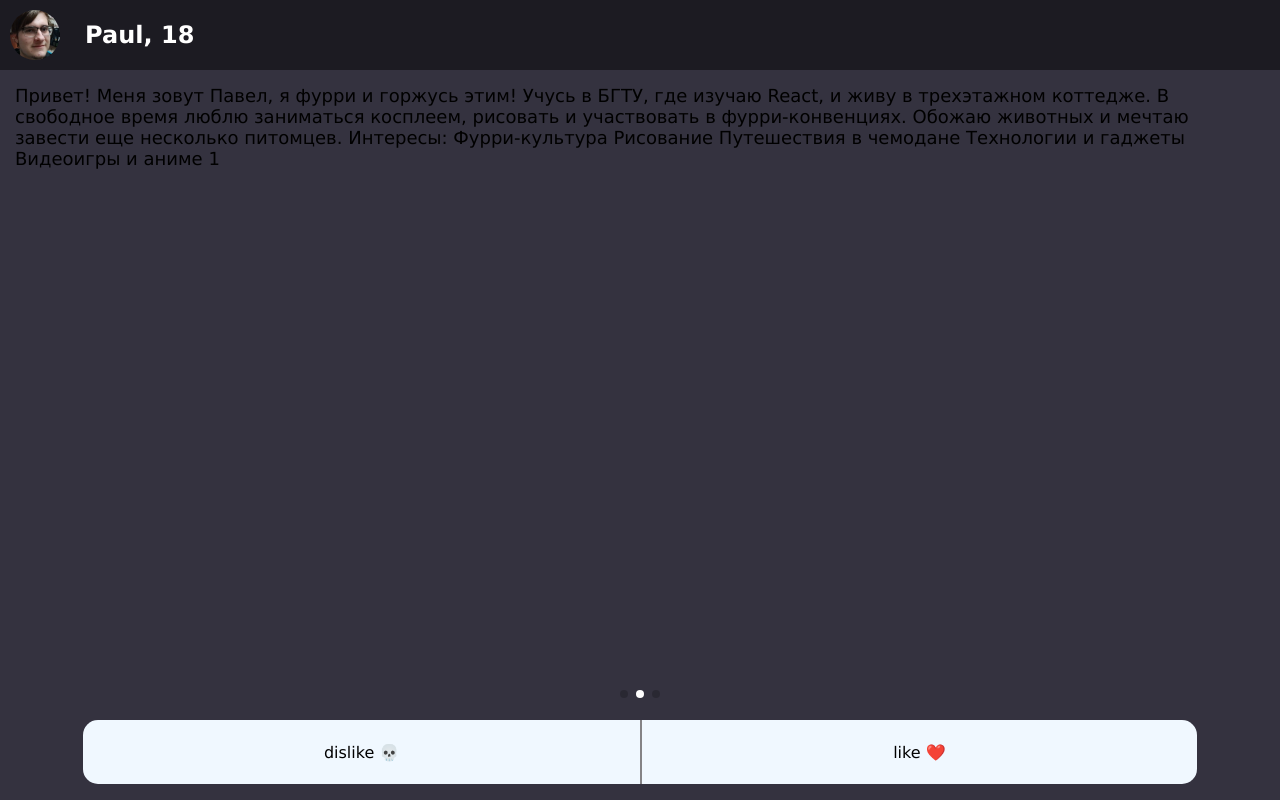
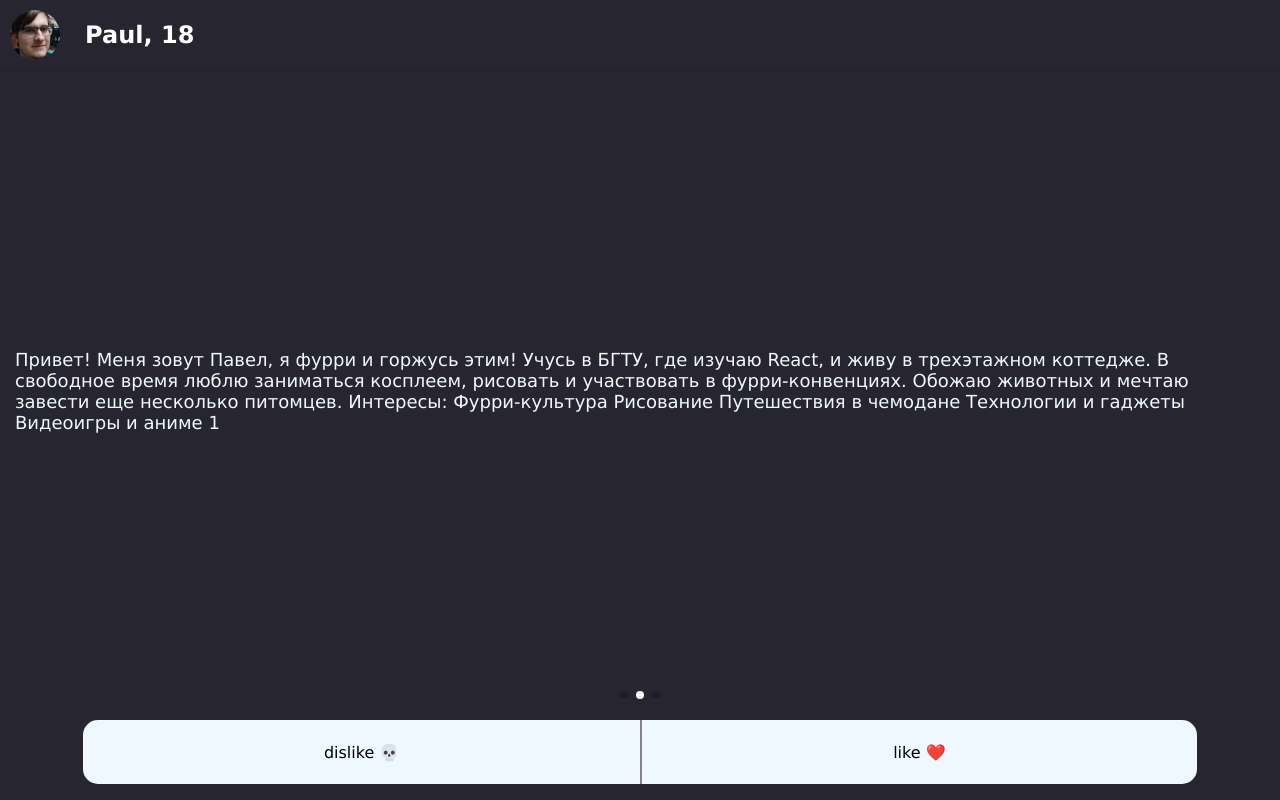
Before and after one commit to beseir/date-app-client, a React (Vite) app: page /match in a window 1280 px wide. Built offline with nearby package versions, Linux system fonts and the light colour scheme.

Commit message:
presentation mode theme

```diff
--- a/src/components/MatchPage/Profile.tsx
+++ b/src/components/MatchPage/Profile.tsx
@@ -8,6 +8,7 @@ import {UserProfile} from "../../types.ts";
 import {Pagination} from "swiper/modules";
 import 'swiper/css';
 import 'swiper/css/pagination';
+import {Divider} from "@mui/material";
 
 
 
@@ -33,6 +34,7 @@ const swiperOptions: SwiperOptions ={
                     <h2 className={"username-text"}>{username}, {age}</h2>
                 </div>
             </div>
+            <Divider/>
 
             <Swiper  className={"mySwiper"}{...swiperOptions}
                 style={{transitionTimingFunction: 'ease-in-out'}}>
--- a/src/styles/App.css
+++ b/src/styles/App.css
@@ -8,7 +8,7 @@ html,body{
     font-family: "Lucida Sans Unicode", sans-serif;
     height: 100%;
     overflow: hidden;
-    background-color: #34323f;
+    background-color: #272630;
 }
 .app{
     background-color: #1c1b22;
--- a/src/styles/Profile.css
+++ b/src/styles/Profile.css
@@ -23,7 +23,7 @@
 .profile-header{
     display: flex;
     color:white;
-    background-color: #1c1b22;
+    background-color: #272630;
 }
 .avatarIcon{
     justify-content: center;
@@ -33,12 +33,14 @@
 }
 
 .profile-card{
-    background-color: #34323f;
+    background-color: #272630;
     width: 100vw;
     min-height: 80vh;
     font-size: 18px;
     z-index: 1;
     padding: 15px;
+    align-content: center;
+    color: aliceblue;
 }
 .sex{
     display: flex;
```
